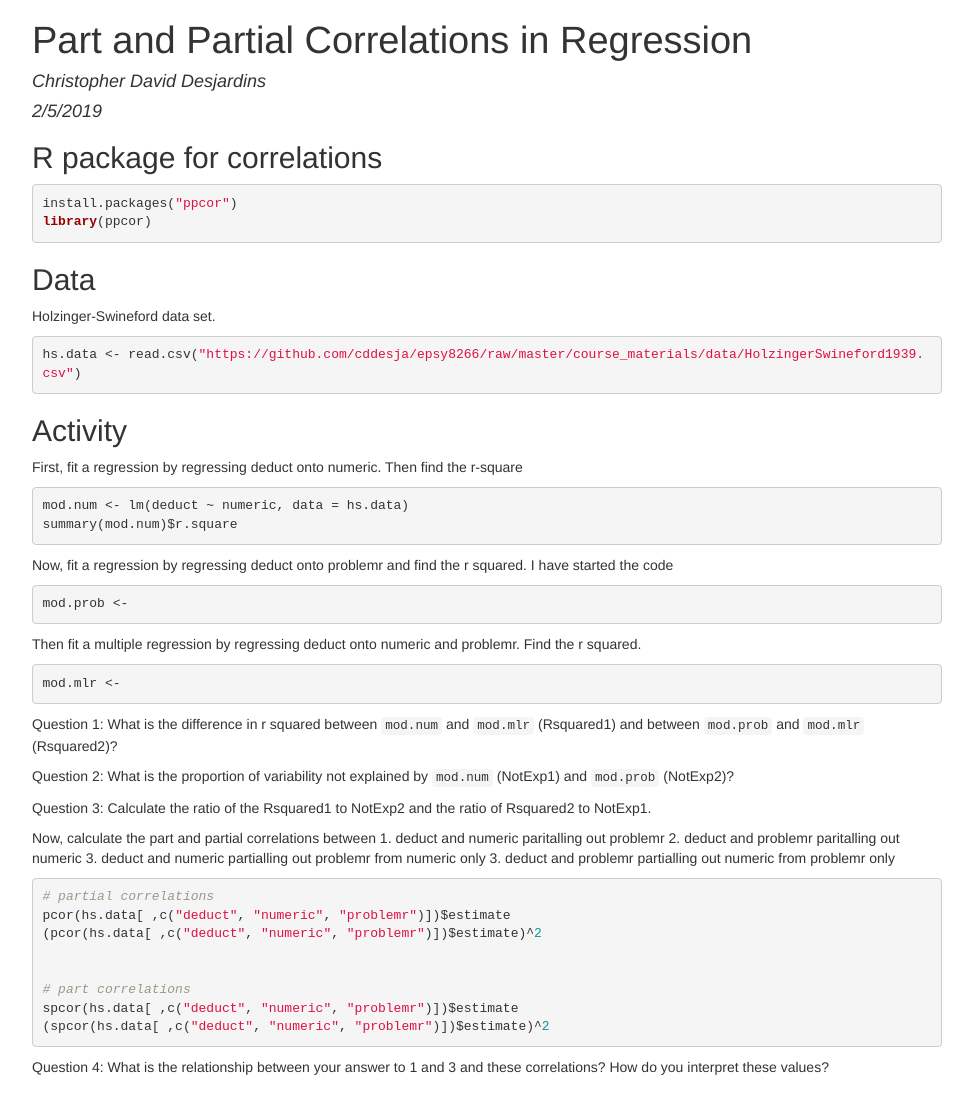
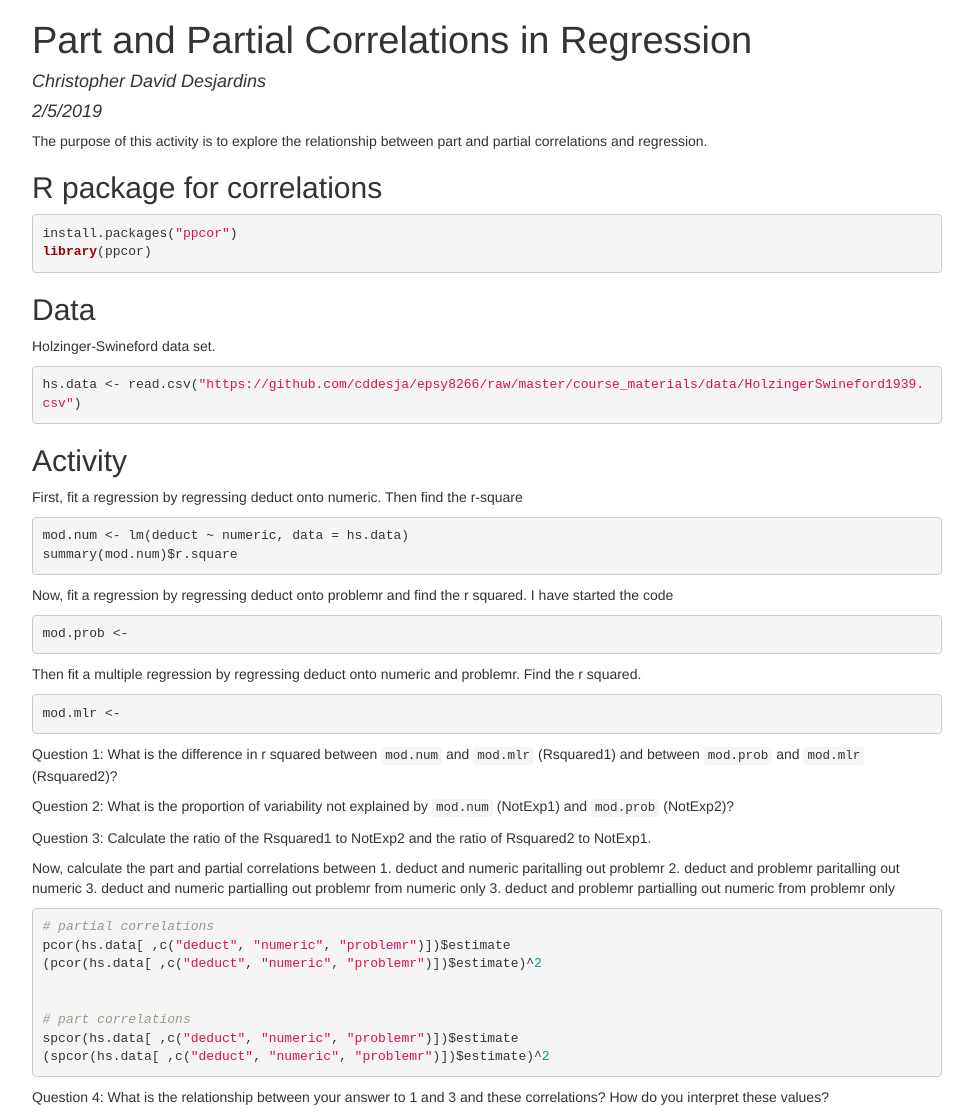
Before and after one commit to cddesja/epsy8266, a Jekyll site: the page course_materials/activities/correlations.html, which Jekyll copies as it is, in a window 1280 px wide. Shown: the whole page, without its empty margins (153-1126 px from the left). Built offline with Jekyll 4.4.1, drawn with Linux system fonts in a browser that asks for light colours; before the commit the page ends 1087 px from its top, so only the background shows below that.

Commit message:
updated website.

````diff
--- a/course_materials/activities/correlations.Rmd
+++ b/course_materials/activities/correlations.Rmd
@@ -4,6 +4,8 @@ author: "Christopher David Desjardins"
 date: "2/5/2019"
 output: html_document
 ---
+
+The purpose of this activity is to explore the relationship between part and partial correlations and regression.
 
 ```{r setup, include=FALSE}
 knitr::opts_chunk$set(echo = TRUE, eval = FALSE)
--- a/course_materials/activities/correlations.html
+++ b/course_materials/activities/correlations.html
@@ -313,6 +313,7 @@ $(document).ready(function () {
 </div>
 
 
+<p>The purpose of this activity is to explore the relationship between part and partial correlations and regression.</p>
 <div id="r-package-for-correlations" class="section level2">
 <h2>R package for correlations</h2>
 <pre class="r"><code>install.packages(&quot;ppcor&quot;)
````
Also changed, not shown: activities.md (+1 -1 lines).
